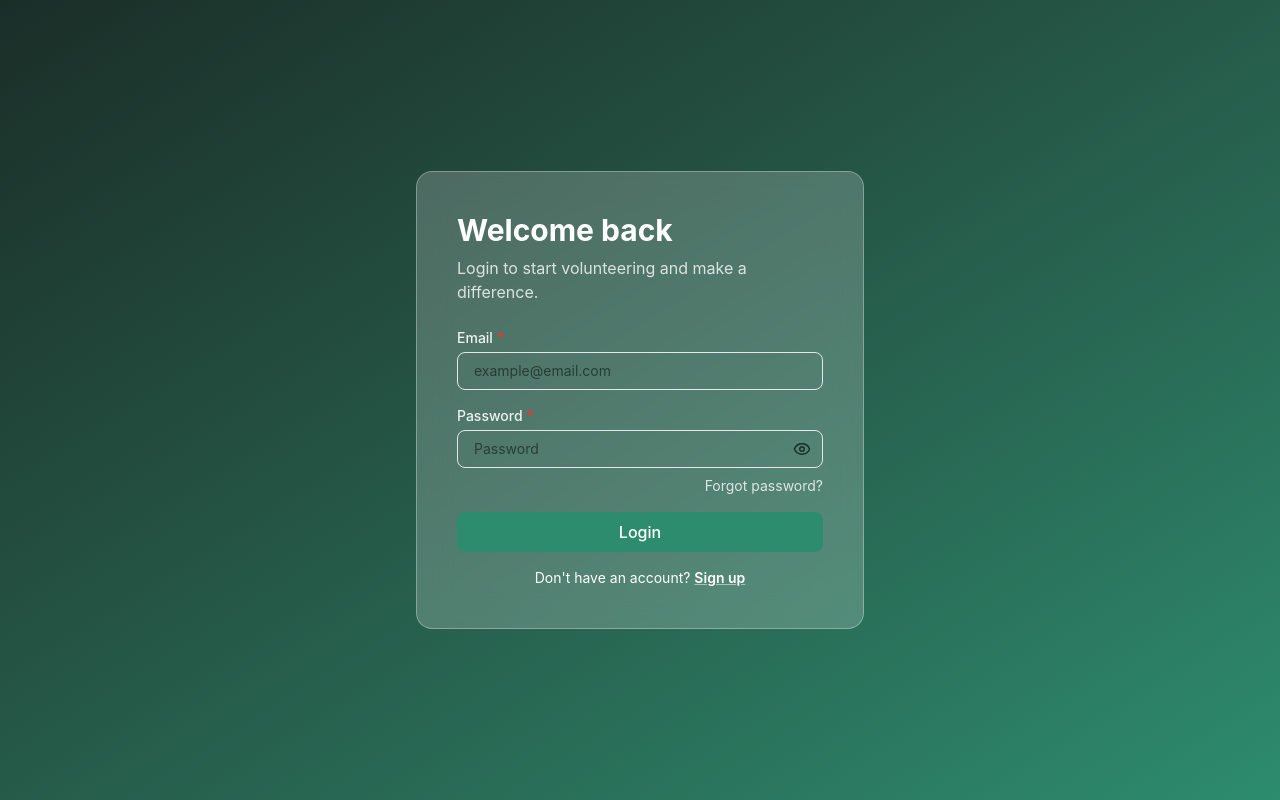
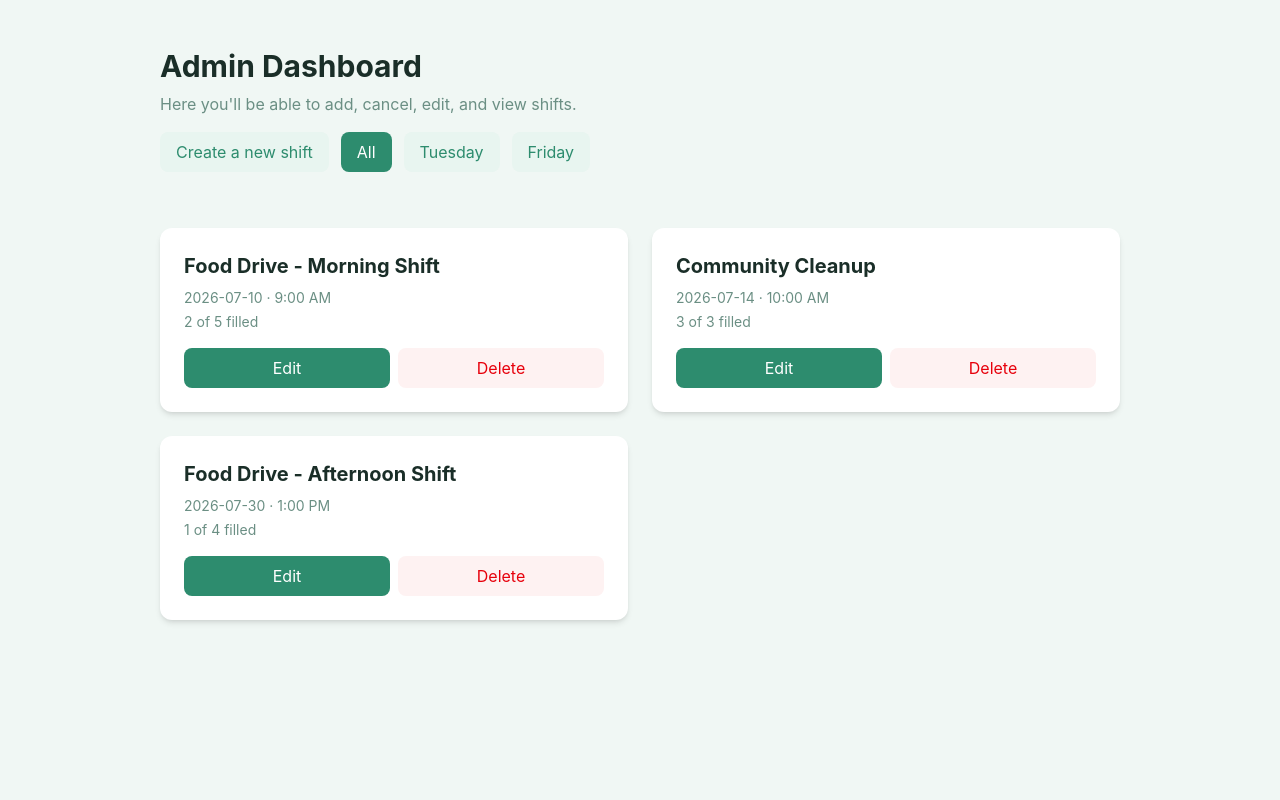
Before and after one commit to whaleism/volunteer-signup-app, a React (Vite) app: page /admin in a window 1280 px wide. Before the commit this address led to /login. Built offline with nearby package versions, Linux system fonts and the light colour scheme.

Commit message:
Added: card details for Admin Dashboard

```diff
--- a/src/App.jsx
+++ b/src/App.jsx
@@ -29,9 +29,9 @@ export default function App() {
           <Route
             path="/admin"
             element={
-              <AdminRoute>
-                <AdminDashboard />
-              </AdminRoute>
+              //<AdminRoute>
+              <AdminDashboard />
+              //</AdminRoute>
             }
           />
           <Route
--- a/src/pages/admin/AdminDashboard.jsx
+++ b/src/pages/admin/AdminDashboard.jsx
@@ -1,3 +1,176 @@
+import { useState, useEffect } from "react";
+import { useNavigate } from "react-router-dom";
+import EmptyState from "../../components/EmptyState";
+import SkeletonCard from "../../components/SkeletonCard";
+import { getShiftDay } from "../../lib/dateHelper";
+
 export default function AdminDashboard() {
-  return <h1>Admin Dashboard</h1>;
+  const [fakeShifts, setFakeShifts] = useState([
+    {
+      id: 1,
+      title: "Food Drive - Morning Shift",
+      date: "2026-07-10",
+      time: "9:00 AM",
+      slots_available: 5,
+      slots_taken: 2,
+    },
+    {
+      id: 2,
+      title: "Community Cleanup",
+      date: "2026-07-14",
+      time: "10:00 AM",
+      slots_available: 3,
+      slots_taken: 3,
+    },
+    {
+      id: 3,
+      title: "Food Drive - Afternoon Shift",
+      date: "2026-07-30",
+      time: "1:00 PM",
+      slots_available: 4,
+      slots_taken: 1,
+    },
+  ]);
+
+  const [loading, setLoading] = useState(false);
+  const [selectedDay, setSelectedDay] = useState("all");
+  const navigate = useNavigate();
+
+  const filteredShifts = fakeShifts.filter((shift) => {
+    if (selectedDay === "all") {
+      return true;
+    } else if (getShiftDay(shift.date) === selectedDay) {
+      return true;
+    } else {
+      return false;
+    }
+  });
+
+  function handleCreateShift() {
+    navigate("/admin/shifts/new");
+  }
+
+  function handleDelete(id) {
+    const confirmed = window.confirm(
+      "Are you sure you want to delete this shift?",
+    );
+
+    if (confirmed) {
+      setFakeShifts(fakeShifts.filter((shift) => shift.id !== id));
+    }
+  }
+
+  return (
+    <div className="bg-[#f0f7f4] min-h-screen">
+      {/* Header */}
+      <div className="max-w-5xl mx-auto px-8 pt-12 pb-4">
+        <h1 className="text-3xl font-bold text-[#1a2e28] mb-2">
+          Admin Dashboard
+        </h1>
+        <p className="text-[#6b8f84]">
+          Here you'll be able to add, cancel, edit, and view shifts.
+        </p>
+      </div>
+      <div className="flex gap-3 max-w-5xl mx-auto px-8 mb-6">
+        <button
+          onClick={handleCreateShift}
+          className="bg-[#e8f5f0] text-[#2d8c6e] px-4 py-2 rounded-lg"
+        >
+          Create a new shift
+        </button>
+        <button
+          onClick={() => setSelectedDay("all")}
+          className={
+            selectedDay === "all"
+              ? "bg-[#2d8c6e] text-white px-4 py-2 rounded-lg"
+              : "bg-[#e8f5f0] text-[#2d8c6e] px-4 py-2 rounded-lg"
+          }
+        >
+          All
+        </button>
+        <button
+          onClick={() => setSelectedDay("Tuesday")}
+          className={
+            selectedDay === "Tuesday"
+              ? "bg-[#2d8c6e] text-white px-4 py-2 rounded-lg"
+              : "bg-[#e8f5f0] text-[#2d8c6e] px-4 py-2 rounded-lg"
+          }
+        >
+          Tuesday
+        </button>
+        <button
+          onClick={() => setSelectedDay("Friday")}
+          className={
+            selectedDay === "Friday"
+              ? "bg-[#2d8c6e] text-white px-4 py-2 rounded-lg"
+              : "bg-[#e8f5f0] text-[#2d8c6e] px-4 py-2 rounded-lg"
+          }
+        >
+          Friday
+        </button>
+      </div>
+
+      {loading ? (
+        <div className="grid grid-cols-1 md:grid-cols-2 gap-6 p-8 max-w-5xl mx-auto">
+          {Array.from({ length: 3 }).map((_, index) => (
+            <SkeletonCard key={index} />
+          ))}
+        </div>
+      ) : fakeShifts.length === 0 ? (
+        <EmptyState
+          title="No shifts right now"
+          message="Create a new shift for volunteers"
+        />
+      ) : (
+        <div
+          role="list"
+          className="grid grid-cols-1 md:grid-cols-2 gap-6 p-8 max-w-5xl mx-auto"
+        >
+          {filteredShifts.map((shift) => {
+            const remaining = shift.slots_available - shift.slots_taken;
+
+            return (
+              <div
+                key={shift.id}
+                role="listitem"
+                onClick={() => navigate(`/admin/shifts/${shift.id}`)}
+                className="bg-white rounded-xl shadow-md p-6 cursor-pointer hover:shadow-lg transition"
+              >
+                <h2 className="text-xl font-bold text-[#1a2e28] mb-2">
+                  {shift.title}
+                </h2>
+                <p className="text-sm text-[#6b8f84] mb-1">
+                  {shift.date} · {shift.time}
+                </p>
+                <p className="text-sm text-[#6b8f84] mb-4">
+                  {shift.slots_taken} of {shift.slots_available} filled
+                </p>
+                <div className="flex gap-2">
+                  <button
+                    onClick={(e) => {
+                      e.stopPropagation();
+                      navigate(`/admin/shifts/${shift.id}/edit`);
+                    }}
+                    aria-label={`Edit ${shift.title}`}
+                    className="bg-[#2d8c6e] text-white px-4 py-2 rounded-lg hover:bg-[#256f58] transition flex-1"
+                  >
+                    Edit
+                  </button>
+                  <button
+                    onClick={(e) => {
+                      handleDelete(shift.id);
+                    }}
+                    aria-label={`Delete ${shift.title}`}
+                    className="bg-red-50 text-red-600 px-4 py-2 rounded-lg hover:bg-red-100 transition flex-1"
+                  >
+                    Delete
+                  </button>
+                </div>
+              </div>
+            );
+          })}
+        </div>
+      )}
+    </div>
+  );
 }
```
